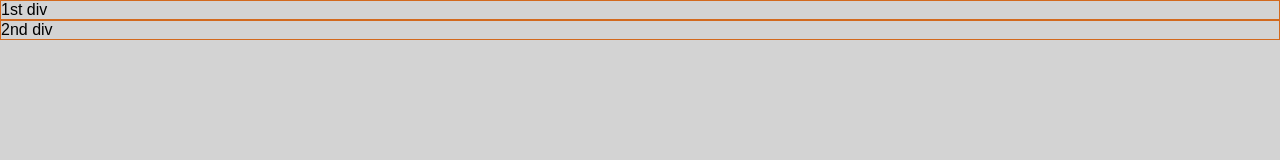
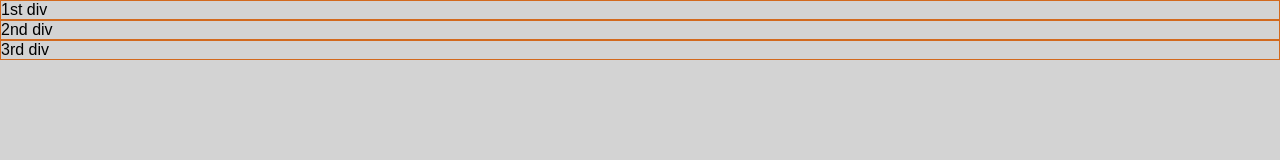
Before and after one commit to MJFoster/Karma-Clone, a plain HTML site: page index.html in a window 1280 px wide. Drawn offline with Linux system fonts and the light colour scheme.

Commit message:
Added 3rd div

```diff
--- a/index.html
+++ b/index.html
@@ -9,5 +9,6 @@
 <body>
 	<div>1st div</div>
 	<div>2nd div</div>
+	<div>3rd div</div>
 </body>
 </html>
```
